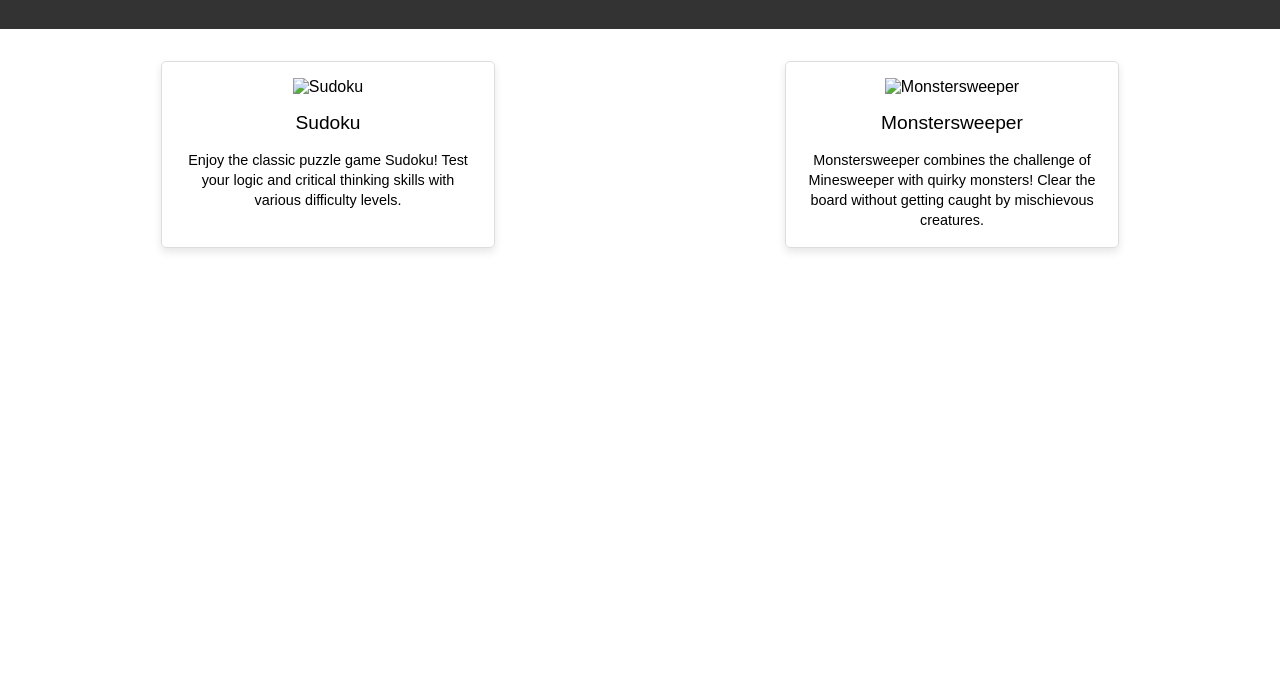
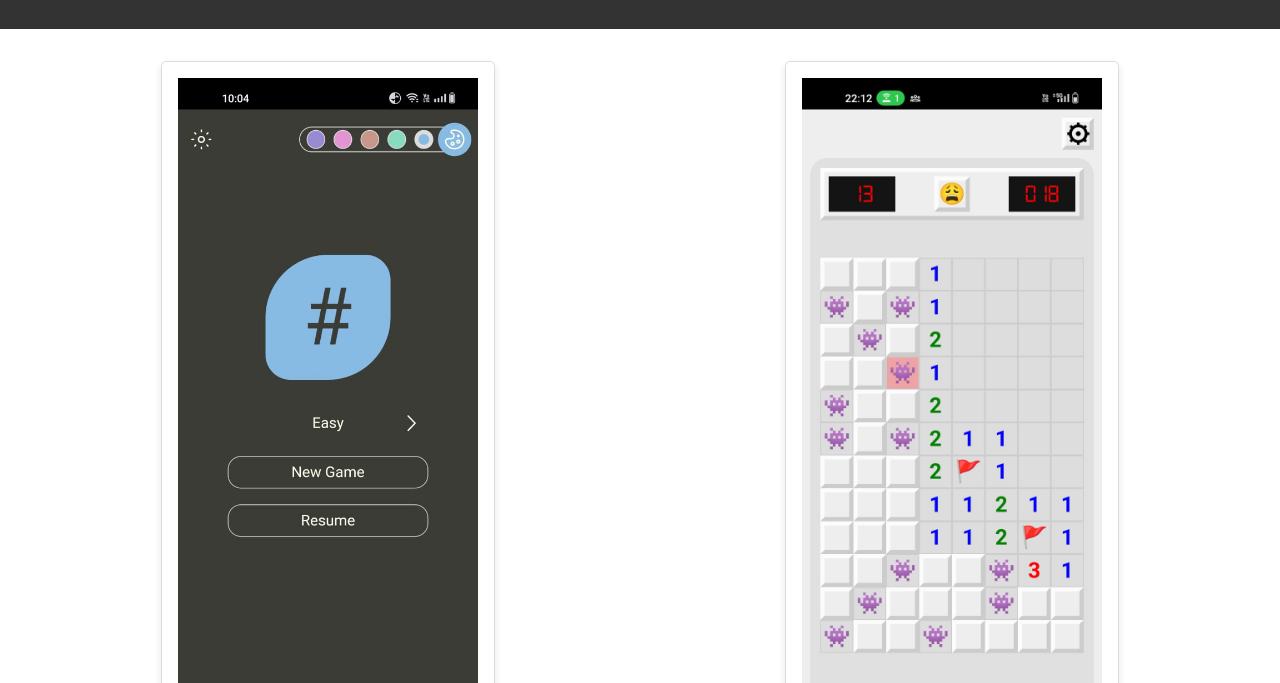
Before and after one commit to Phoenix-Designs-Org/phoenixdesigns.github.io, a plain HTML site: page index.html in a window 1280 px wide. Shown: the part 117-800 px from the top of the page. Drawn offline with Linux system fonts and the light colour scheme.

Commit message:
Update index.html

```diff
--- a/index.html
+++ b/index.html
@@ -60,7 +60,7 @@
   </header>
   <main>
     <div class="game-card">
-      <img src="sudoku.jpg" alt="Sudoku">
+      <img src="sudoku.jpeg" alt="Sudoku">
       <div class="game-title">Sudoku</div>
       <div class="game-description">
         Enjoy the classic puzzle game Sudoku! Test your logic and critical thinking skills with various difficulty levels.
@@ -68,7 +68,7 @@
     </div>
 
     <div class="game-card">
-      <img src="monstersweeper.jpg" alt="Monstersweeper">
+      <img src="monstersweeper.jpeg" alt="Monstersweeper">
       <div class="game-title">Monstersweeper</div>
       <div class="game-description">
         Monstersweeper combines the challenge of Minesweeper with quirky monsters! Clear the board without getting caught by
```
